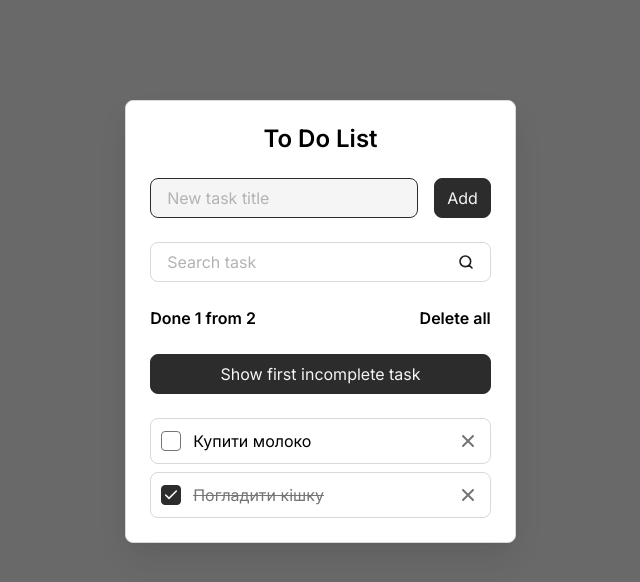
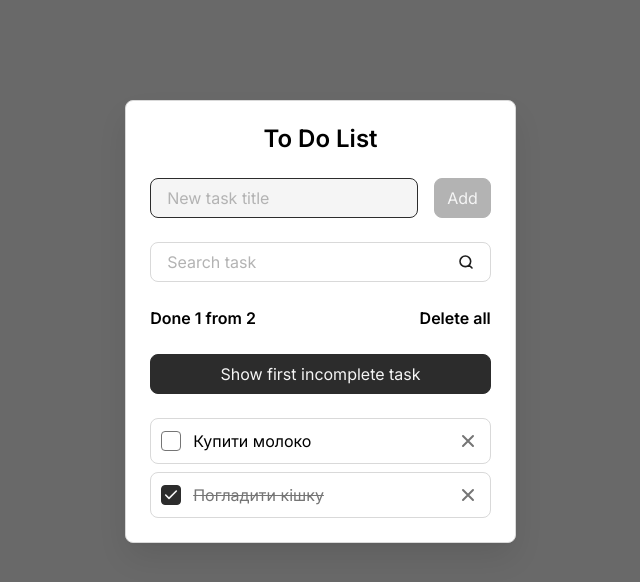
Before and after one commit to lShaKel/Todo_react, a React (Vite) app: page / in a window 1280 px wide. Shown: the top 582 px of the page, without its empty margins (312-952 px from the left). Built offline with nearby package versions, Linux system fonts and the light colour scheme.

Commit message:
feat: add form validation logic

```diff
--- a/src/components/AddTaskForm.jsx
+++ b/src/components/AddTaskForm.jsx
@@ -1,6 +1,6 @@
 import Field from "./Field.jsx";
 import Button from "./Button.jsx";
-import {useContext} from "react";
+import {useContext, useState} from "react";
 import {TasksContext} from "../context/TasksContext.jsx";
 
 const AddTaskForm = () => {
@@ -11,9 +11,25 @@ const AddTaskForm = () => {
     newTaskInputRef,
   } = useContext(TasksContext)
 
+  const [error, setError] = useState('')
+
+  const clearNewTaskTitle = newTaskTitle.trim()
+  const isNewTaskTitleEmpty = clearNewTaskTitle.length === 0
+
   const onSubmit = (event) => {
     event.preventDefault()
-    addTask()
+    if(!isNewTaskTitleEmpty){
+      addTask(clearNewTaskTitle)
+    }
+  }
+
+  const onInput = (event) => {
+    const { value } = event.target
+    const clearValue = value.trim()
+    const hasOnlySpaces = value.length > 0 && clearValue.length === 0
+
+    setNewTaskTitle(value)
+    setError(hasOnlySpaces ? 'The task cannot be empty' : '')
   }
 
   return (
@@ -23,10 +39,16 @@ const AddTaskForm = () => {
         label ="New task title"
         id = "new-task"
         value = {newTaskTitle}
-        onInput = {(event) => setNewTaskTitle(event.target.value)}
+        error = {error}
+        onInput = {onInput}
         ref={newTaskInputRef}
       />
-      <Button type = "submit">Add</Button>
+      <Button
+        type = "submit"
+        isDisabled = {isNewTaskTitleEmpty}
+      >
+        Add
+      </Button>
     </form>
   )
 }
--- a/src/components/Button.jsx
+++ b/src/components/Button.jsx
@@ -4,12 +4,14 @@ const Button = (props) => {
     type = 'button',
     children,
     onClick,
+    isDisabled,
   } = props
 
   return (
     <button
       className={`button ${className}`}
       type={type}
+      disabled={isDisabled}
       onClick = {onClick}
     >
       {children}
--- a/src/components/Field.jsx
+++ b/src/components/Field.jsx
@@ -5,6 +5,7 @@ const Field = (props) => {
     label,
     type = 'text',
     value,
+    error,
     onInput,
     ref,
   } = props
@@ -18,7 +19,7 @@ const Field = (props) => {
         {label}
       </label>
       <input
-        className="field__input"
+        className={`field__input ${error ? 'is-invalid' : ''}`}
         id={id}
         placeholder=" "
         autoComplete="off"
@@ -27,6 +28,9 @@ const Field = (props) => {
         onInput={onInput}
         ref={ref}
       />
+      {error && (
+        <span className='field__error' title={error}>{error}</span>
+      )}
     </div>
   )
 }
--- a/src/hooks/useTasks.js
+++ b/src/hooks/useTasks.js
@@ -42,11 +42,10 @@ const useTasks = () => {
     )
   }, [tasks])
 
-  const addTask = useCallback(() => {
-    if (newTaskTitle.trim().length > 0) {
+  const addTask = useCallback((title) => {
     const newTask = {
       id: crypto?.randomUUID() ?? Date.now().toString(),
-        title: newTaskTitle,
+      title,
       isDone: false,
     }
 
@@ -54,8 +53,7 @@ const useTasks = () => {
     setNewTaskTitle('')
     setSearchQuery('')
     newTaskInputRef.current.focus()
-    }
-  }, [newTaskTitle])
+  }, [])
 
   useEffect(() => {
     saveTasksToLocalStorage(tasks)
--- a/src/styles/components/button.css
+++ b/src/styles/components/button.css
@@ -9,12 +9,20 @@
   border: 1px solid var(--color-dark-2);
   border-radius: var(--border-radius);
 
-  &:hover {
-    color: var(--color-dark-2);
-    background-color: transparent;
+  &:not(:disabled) {
+    &:hover {
+      color: var(--color-dark-2);
+      background-color: transparent;
+    }
+
+    &:active {
+      scale: 1.05;
+    }
   }
 
-  &:active {
-    scale: 1.05;
+  &:disabled {
+    background-color: var(--color-gray-3);
+    border-color: var(--color-gray-3);
+    cursor: not-allowed;
   }
 }
--- a/src/styles/components/field.css
+++ b/src/styles/components/field.css
@@ -46,4 +46,20 @@
       background-repeat: no-repeat;
     }
   }
+
+  &.is-invalid {
+    border-color: red;
+  }
 }
+
+.field__error {
+  position: absolute;
+  top: 100%;
+  left: 0;
+  font-size: 12px;
+  color: red;
+  text-overflow: ellipsis;
+  overflow: hidden;
+  white-space: nowrap;
+  max-width: 100%;
+}
```
Lines whose indentation alone changed are shown as unchanged.
